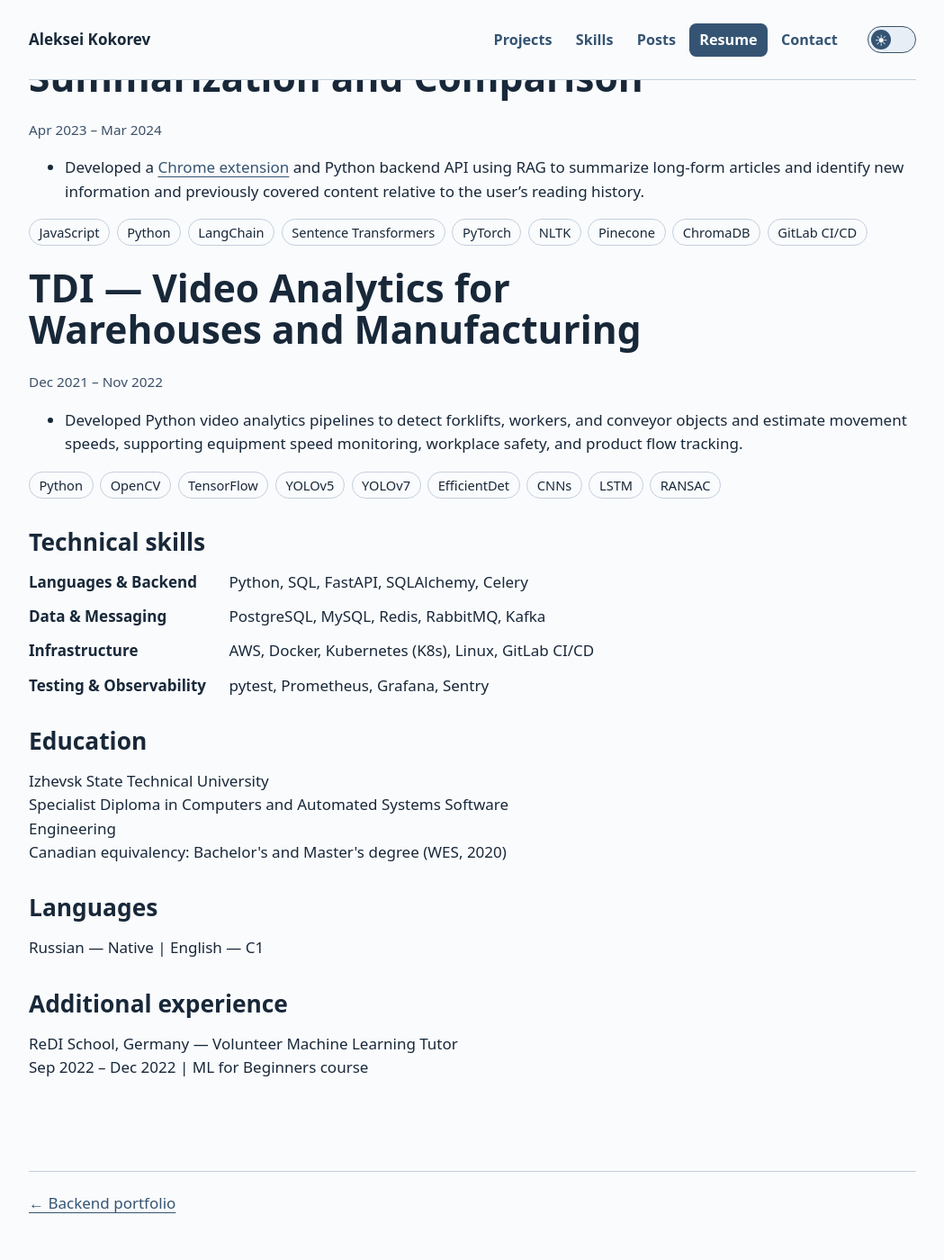
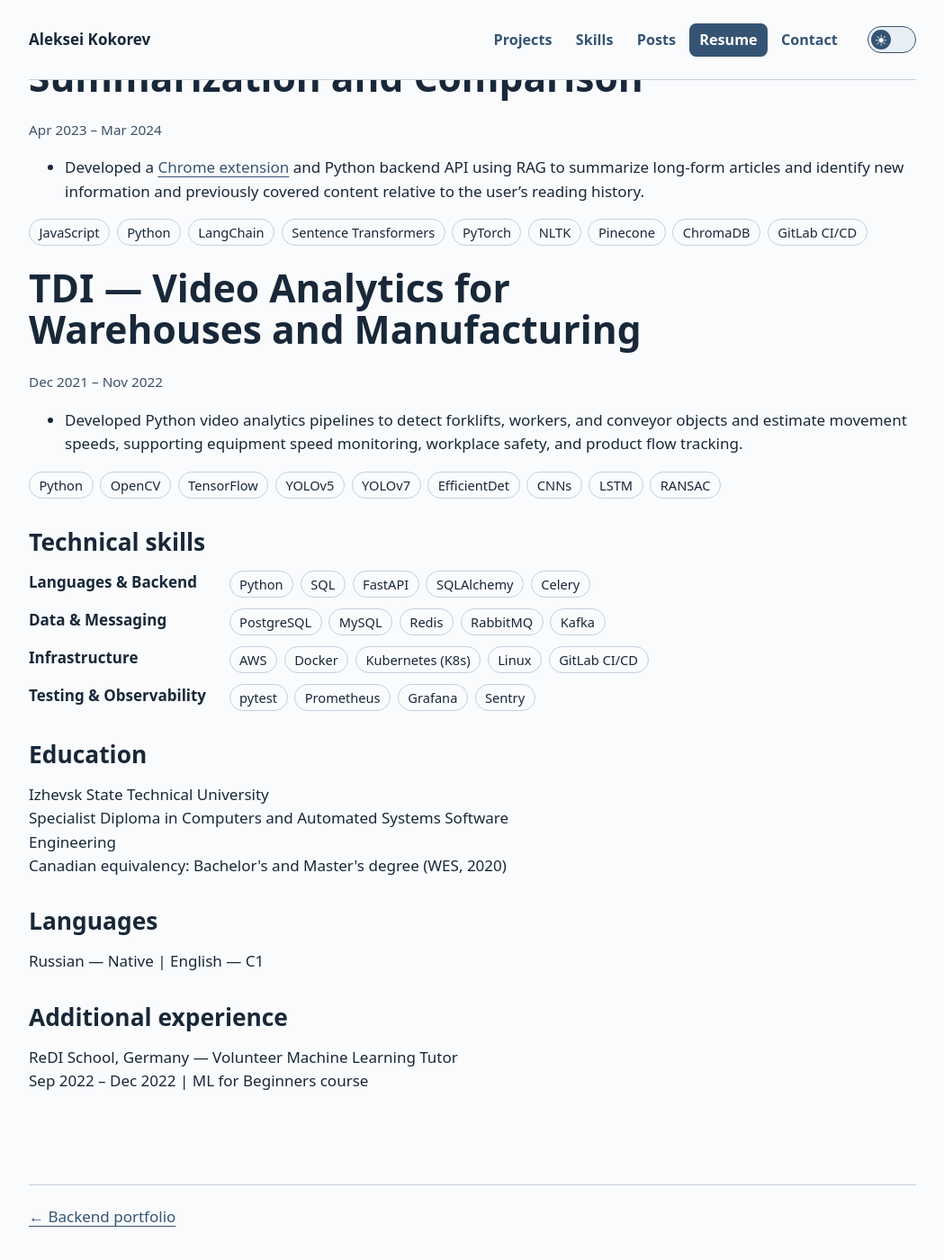
Before and after one commit to alex-coch/alex-coch.github.io, a Jekyll site: the page resume/index.html, which Jekyll copies as it is, in a window 1280 px wide and 1400 px high, scrolled down 2106 px. Shown: the whole window at 90% size, without its empty margins (115-1164 px from the left). Built offline with Jekyll 4.4.1, drawn with Linux system fonts in a browser that asks for light colours.

Commit message:
Use technology tags for grouped resume skills

```diff
--- a/assets/portfolio.css
+++ b/assets/portfolio.css
@@ -94,7 +94,7 @@ header nav a[aria-current] {color:var(--on-accent);background:var(--accent)}
 #work article {border:1px solid var(--line);border-left:4px solid var(--accent)}
 .skill-card h3 {margin:0 0 .7rem;font-size:1.08rem;letter-spacing:normal}
 .tech-tags {display:flex;flex-wrap:wrap;gap:.45rem;margin:.75rem 0;padding:0;list-style:none}
-.skill-card .tech-tags {margin:0}
+.skill-card .tech-tags,.skills .tech-tags {margin:0}
 .tech-tags li {
   padding:.16rem .62rem;border:1px solid var(--line);border-radius:1rem;
   background:var(--page);color:var(--ink);font-size:.86rem
--- a/resume/index.html
+++ b/resume/index.html
@@ -7,7 +7,7 @@
   <meta name="robots" content="noindex">
   <link rel="icon" href="/assets/ak.svg?v=3" type="image/svg+xml">
 <script src="/assets/theme.js?v=2"></script>
-<link rel="stylesheet" href="/assets/portfolio.css?v=31">
+<link rel="stylesheet" href="/assets/portfolio.css?v=32">
 <script defer src="/assets/portfolio-nav.js?v=7"></script>
 <script defer src="/assets/messenger-links.js"></script>
 </head>
@@ -151,10 +151,45 @@
   </ul>
   <h2>Technical skills</h2>
   <dl class="skills">
-    <dt>Languages &amp; Backend</dt><dd>Python, SQL, FastAPI, SQLAlchemy, Celery</dd>
-    <dt>Data &amp; Messaging</dt><dd>PostgreSQL, MySQL, Redis, RabbitMQ, Kafka</dd>
-    <dt>Infrastructure</dt><dd>AWS, Docker, Kubernetes (K8s), Linux, GitLab CI/CD</dd>
-    <dt>Testing &amp; Observability</dt><dd>pytest, Prometheus, Grafana, Sentry</dd>
+    <dt>Languages &amp; Backend</dt>
+    <dd>
+      <ul role="list" class="tech-tags">
+        <li>Python</li>
+        <li>SQL</li>
+        <li>FastAPI</li>
+        <li>SQLAlchemy</li>
+        <li>Celery</li>
+      </ul>
+    </dd>
+    <dt>Data &amp; Messaging</dt>
+    <dd>
+      <ul role="list" class="tech-tags">
+        <li>PostgreSQL</li>
+        <li>MySQL</li>
+        <li>Redis</li>
+        <li>RabbitMQ</li>
+        <li>Kafka</li>
+      </ul>
+    </dd>
+    <dt>Infrastructure</dt>
+    <dd>
+      <ul role="list" class="tech-tags">
+        <li>AWS</li>
+        <li>Docker</li>
+        <li>Kubernetes (K8s)</li>
+        <li>Linux</li>
+        <li>GitLab CI/CD</li>
+      </ul>
+    </dd>
+    <dt>Testing &amp; Observability</dt>
+    <dd>
+      <ul role="list" class="tech-tags">
+        <li>pytest</li>
+        <li>Prometheus</li>
+        <li>Grafana</li>
+        <li>Sentry</li>
+      </ul>
+    </dd>
   </dl>
   <h2>Education</h2>
   <p>Izhevsk State Technical University<br>Specialist Diploma in Computers and Automated Systems Software Engineering<br>Canadian equivalency: Bachelor&#x27;s and Master&#x27;s degree (WES, 2020)</p>
```
